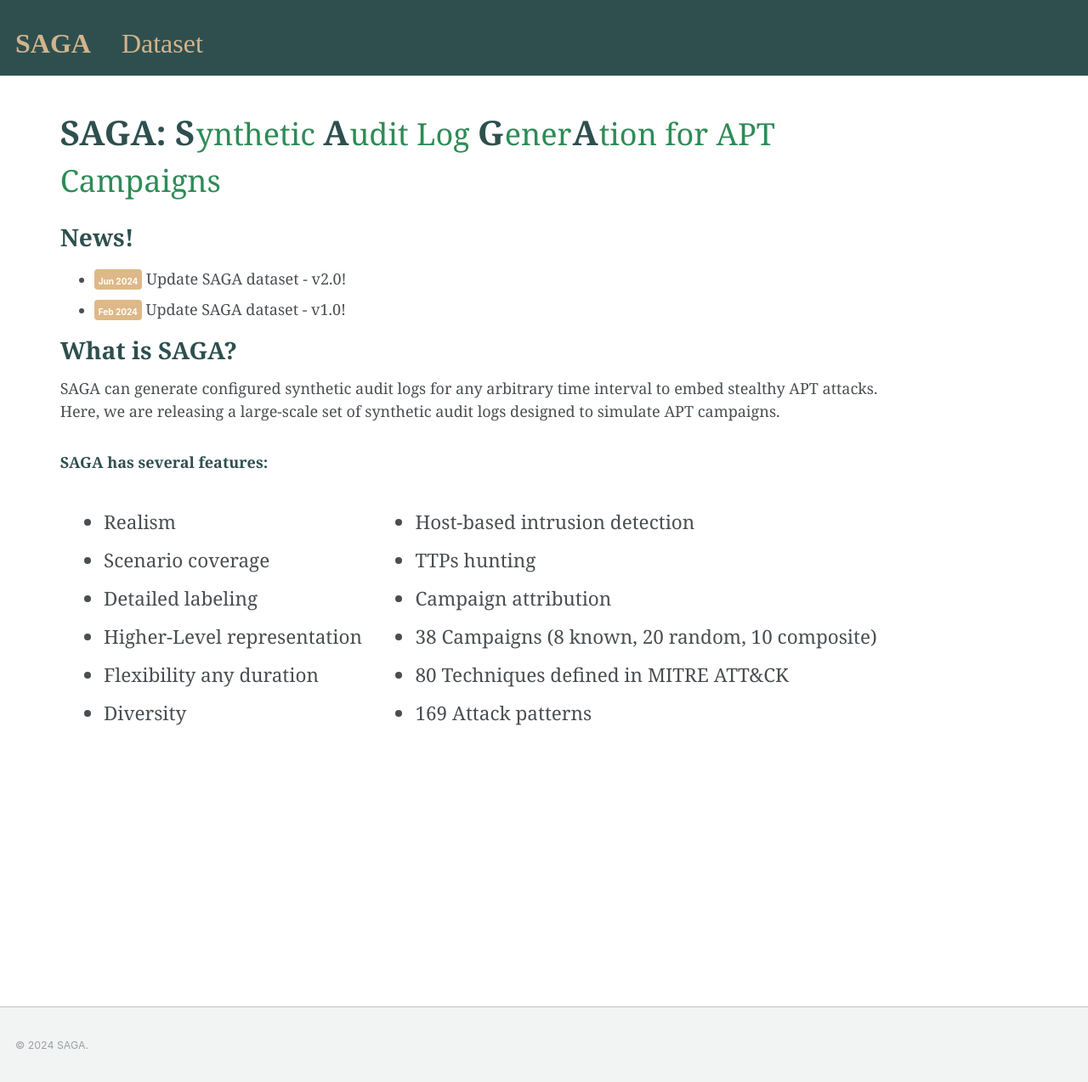
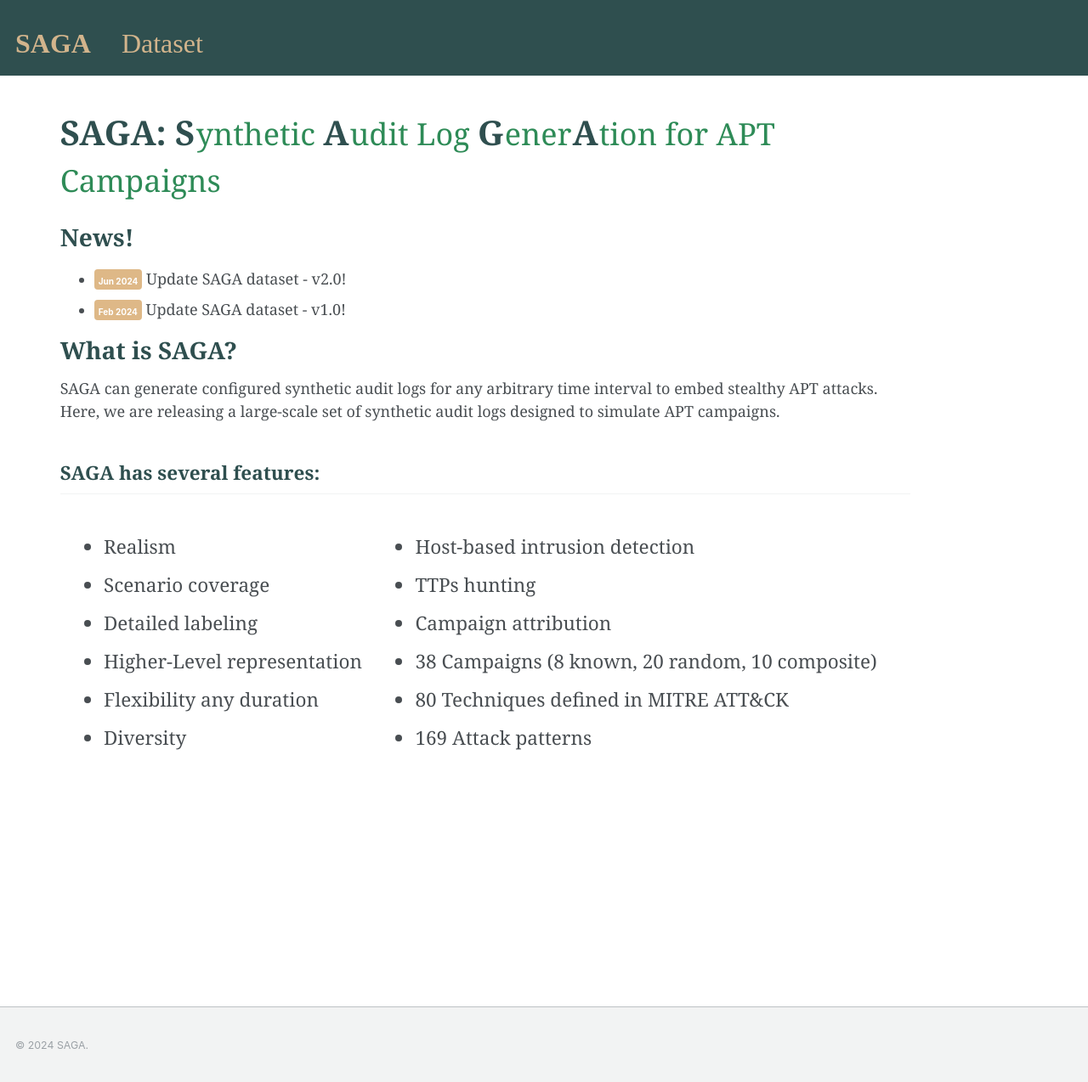
Before and after one commit to saga-tw/saga-tw.github.io, a Jekyll site: the page built from _pages/about.md, in a window 1280 px wide and 1277 px high. Shown: the top 1274 px of the window at 85% size. Built offline with Jekyll 4.4.1, drawn with Linux system fonts in a browser that asks for light colours.

Commit message:
Update about.md

```diff
--- a/_pages/about.md
+++ b/_pages/about.md
@@ -26,7 +26,7 @@ redirect_from:
 
 <h1 style= "color:#2F4F4F; font-family: 'Georgia';">What is SAGA?</h1>
 <p style="font-family: 'Georgia';">SAGA can generate configured synthetic audit logs for any arbitrary time interval to embed stealthy APT attacks. Here, we are releasing a large-scale set of synthetic audit logs designed to simulate APT campaigns.</p>
-<h3 style= "color:#2F4F4F; font-family: 'Georgia';">SAGA has several features:</h3>
+<h2 style= "color:#2F4F4F; font-family: 'Georgia';">SAGA has several features:</h2>
 <table>
   <tr>
     <td>
```
